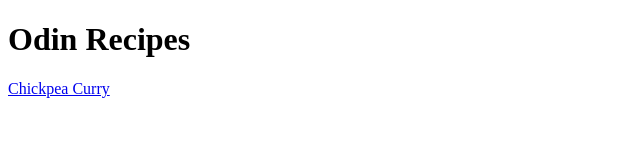
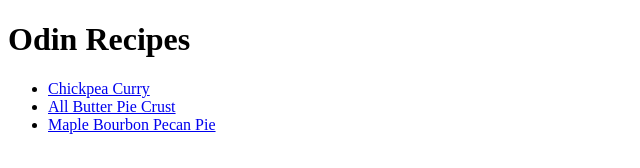
Before and after one commit to xalley525/odin-recipes, a plain HTML site: page index.html in a window 1280 px wide. Shown: the whole page, without its empty margins (0-640 px from the left). Drawn offline with Linux system fonts and the light colour scheme.

Commit message:
Fix typos

```diff
--- a/index.html
+++ b/index.html
@@ -7,6 +7,13 @@
 
     <body>
         <h1>Odin Recipes</h1>
-        <a href="recipes/chickpeacurry.html">Chickpea Curry</a>
+
+        <ul>
+
+          <li><a href="recipes/chickpeacurry.html">Chickpea Curry</a></li>
+          <li><a href="recipes/crust.html">All Butter Pie Crust</a></li>
+          <li><a href="recipes/pecanpie.html">Maple Bourbon Pecan Pie</a></li>
+
+        </ul>
     </body>
 </html>
```
